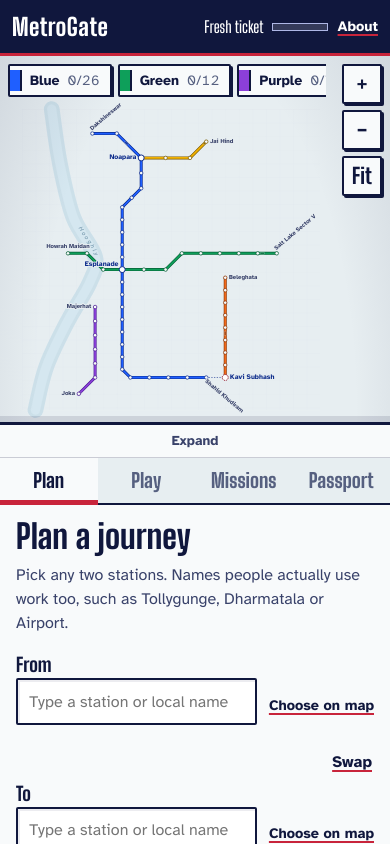
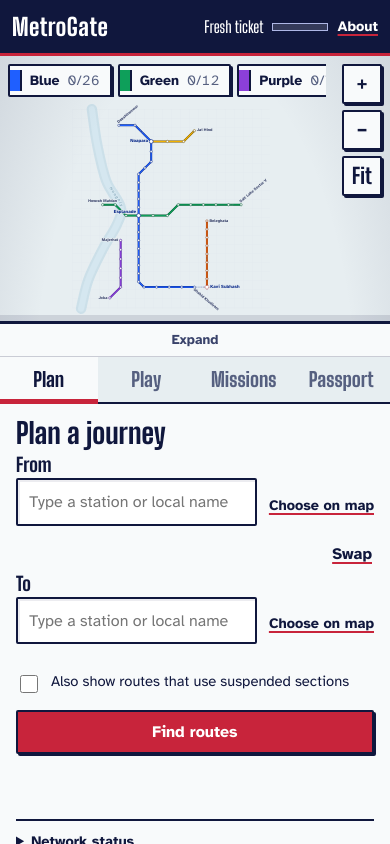
Before and after one commit to ank1tdey/MetroGate, a website with bundled scripts: page index.html in a window 390 px wide. Built offline with nearby package versions, Linux system fonts and the light colour scheme.

Commit message:
Add files via upload

```diff
--- a/css/layout.css
+++ b/css/layout.css
@@ -49,7 +49,7 @@
   .stage { grid-column: 1; grid-row: 1; }
   .panel { position: fixed; left: 0; right: 0; bottom: 0; z-index: 20; border-right: 0; border-top: 3px solid var(--ink); box-shadow: 0 -6px 0 rgba(16, 23, 61, .12); transition: height .38s cubic-bezier(.2, .8, .2, 1); padding-bottom: env(safe-area-inset-bottom); }
   .panel[data-sheet="peek"] { height: calc(96px + env(safe-area-inset-bottom)); }
-  .panel[data-sheet="half"] { height: 50dvh; }
+  .panel[data-sheet="half"] { height: 62dvh; }
   .panel[data-sheet="full"] { height: calc(100dvh - var(--bar-h)); }
   .panel[data-sheet="peek"] .panes { display: none; }
   .sheet-handle { display: block; width: 100%; background: var(--sheet); border: 0; border-bottom: 1px solid var(--rule); padding: 6px; font-weight: 700; font-size: .85rem; color: var(--ink-2); }
@@ -61,5 +61,8 @@
   .zoom-note { bottom: 112px; }
   .toasts { right: 8px; left: 8px; justify-items: center; bottom: 108px; }
   .panes { padding: 16px 16px 32px; }
-  .pane-title { font-size: 2.1rem; }
+  .pane-title { font-size: 1.8rem; margin-bottom: 6px; }
+  #pane-plan .lede { display: none; }
+  .plan-form { gap: 2px; }
+  .swap-row { margin-top: -6px; }
 }
--- a/css/ui.css
+++ b/css/ui.css
@@ -9,7 +9,7 @@
 .field.invalid .field-input { border-color: var(--stamp); }
 .field-error { color: var(--stamp-ink); font-size: .85rem; min-height: 1.2em; font-weight: 700; }
 .pick-row .btn-text { margin-bottom: 1.5em; font-size: .9rem; }
-.combo-list { position: absolute; left: 0; right: 0; top: calc(100% - 1.5em); z-index: 10; background: #fff; border: 2px solid var(--ink); box-shadow: var(--shadow); max-height: 260px; overflow-y: auto; }
+.combo-list { position: absolute; left: 0; right: 0; top: calc(100% - 1.5em); z-index: 10; background: #fff; border: 2px solid var(--ink); box-shadow: var(--shadow); max-height: min(280px, 38dvh); overflow-y: auto; -webkit-overflow-scrolling: touch; touch-action: pan-y; overscroll-behavior: contain; }
 .combo-opt { display: flex; align-items: center; gap: 10px; padding: 8px 10px; cursor: pointer; border-bottom: 1px solid var(--rule); }
 .combo-opt:last-child { border-bottom: 0; }
 .combo-opt:hover, .combo-opt[aria-selected="true"] { background: var(--ink); color: #fff; }
--- a/js/main.js
+++ b/js/main.js
@@ -35,7 +35,7 @@ async function boot() {
   const setSheet = (s) => { panel.dataset.sheet = s; handle.textContent = s === 'peek' ? 'Show panel' : s === 'half' ? 'Expand' : 'Show map'; };
   handle.addEventListener('click', () => setSheet(panel.dataset.sheet === 'peek' ? 'half' : panel.dataset.sheet === 'half' ? 'full' : 'peek'));
   const mobile = () => matchMedia('(max-width: 819px), (max-width: 1000px) and (orientation: portrait)').matches;
-  app.sheetFor = (reason) => { if (!mobile()) return; setSheet(reason === 'station' ? 'peek' : 'half'); };
+  app.sheetFor = (reason) => { if (!mobile()) return; setSheet(reason === 'station' ? 'peek' : reason === 'input' ? 'full' : 'half'); };
   setSheet('half');
 
   // ----- tabs -----
--- a/js/ui/combobox.js
+++ b/js/ui/combobox.js
@@ -5,9 +5,9 @@ const SUGGESTED = ['howrah', 'sealdah', 'esplanade', 'dum-dum', 'jai-hind', 'sal
 let uid = 0;
 
 /** Accessible station picker: type any current, local or former name. */
-export function createStationPicker({ net, label, hint, onChange }) {
+export function createStationPicker({ net, label, hint, onChange, onFocus }) {
   const id = `picker-${++uid}`;
-  let value = null; let active = -1; let results = [];
+  let value = null; let active = -1; let results = []; let touching = false;
   const input = h('input', { id, type: 'text', class: 'field-input', autocomplete: 'off', spellcheck: 'false', maxlength: 40, role: 'combobox', 'aria-autocomplete': 'list', 'aria-expanded': 'false', 'aria-controls': `${id}-list`, placeholder: 'Type a station or local name' });
   const list = h('ul', { id: `${id}-list`, class: 'combo-list', role: 'listbox', hidden: true, 'aria-label': `${label} suggestions` });
   const error = h('p', { class: 'field-error', id: `${id}-err`, role: 'alert' });
@@ -21,7 +21,8 @@ export function createStationPicker({ net, label, hint, onChange }) {
     items.forEach((s, i) => {
       const alias = (s.aliases ?? []).filter((a) => a.toLowerCase() !== s.name.toLowerCase()).slice(0, 2).join(', ');
       const li = h('li', { id: `${id}-o${i}`, role: 'option', class: 'combo-opt', 'aria-selected': 'false' }, bars(s), h('span', { class: 'combo-name' }, s.name), alias ? h('span', { class: 'combo-alias' }, `also ${alias}`) : null);
-      li.addEventListener('pointerdown', (e) => { e.preventDefault(); choose(s); });
+      li.addEventListener('mousedown', (e) => e.preventDefault()); // keep input focus on desktop
+      li.addEventListener('click', () => choose(s)); // a tap selects; a scroll gesture does not
       list.append(li);
     });
     list.hidden = items.length === 0; input.setAttribute('aria-expanded', String(items.length > 0));
@@ -32,9 +33,16 @@ export function createStationPicker({ net, label, hint, onChange }) {
     active = i; if (i >= 0) { input.setAttribute('aria-activedescendant', `${id}-o${i}`); list.children[i].scrollIntoView({ block: 'nearest' }); }
   }
   function choose(s) { value = s.id; input.value = stationLabel(s); error.textContent = ''; wrap.classList.remove('invalid'); close(); onChange?.(value); }
-  function suggestions() { const q = cleanQuery(input.value); return q ? net.search(q, 7) : SUGGESTED.map((x) => net.station(x)); }
+  function suggestions() {
+    const q = cleanQuery(input.value);
+    if (q) return net.search(q, 12);
+    const rest = net.stations.filter((x) => !SUGGESTED.includes(x.id)).sort((a, b) => a.name.localeCompare(b.name));
+    return [...SUGGESTED.map((x) => net.station(x)), ...rest];
+  }
 
-  input.addEventListener('focus', () => open(suggestions()));
+  list.addEventListener('touchstart', () => { touching = true; }, { passive: true });
+  list.addEventListener('touchend', () => { setTimeout(() => { touching = false; }, 300); }, { passive: true });
+  input.addEventListener('focus', () => { onFocus?.(); open(suggestions()); setTimeout(() => wrap.scrollIntoView({ block: 'start', behavior: 'smooth' }), 120); });
   input.addEventListener('input', () => { value = null; onChange?.(null); open(suggestions()); });
   input.addEventListener('keydown', (e) => {
     if (e.key === 'ArrowDown') { e.preventDefault(); if (list.hidden) open(suggestions()); mark(Math.min(results.length - 1, active + 1)); }
@@ -43,6 +51,7 @@ export function createStationPicker({ net, label, hint, onChange }) {
     else if (e.key === 'Escape') close();
   });
   input.addEventListener('blur', () => {
+    if (touching) { input.focus({ preventScroll: true }); return; }
     close();
     const text = cleanQuery(input.value);
     if (!text || value) return;
--- a/js/ui/planner.js
+++ b/js/ui/planner.js
@@ -10,8 +10,8 @@ const plural = (n, a, b) => `${n} ${n === 1 ? a : b}`;
 export function createPlanner(app, host) {
   const { net, progress, map, toast } = app;
   const st = { from: null, to: null, include: false, result: null, sel: 0, tracker: null, location: null };
-  const from = createStationPicker({ net, label: 'From', onChange: (id) => { st.from = id; } });
-  const to = createStationPicker({ net, label: 'To', onChange: (id) => { st.to = id; } });
+  const from = createStationPicker({ net, label: 'From', onFocus: () => app.sheetFor('input'), onChange: (id) => { st.from = id; } });
+  const to = createStationPicker({ net, label: 'To', onFocus: () => app.sheetFor('input'), onChange: (id) => { st.to = id; } });
   const pickBtn = (which) => h('button', { type: 'button', class: 'btn-text', onClick: () => app.startPick(which) }, 'Choose on map');
   const swap = h('button', { type: 'button', class: 'btn-text', onClick: () => { const a = st.from; const b = st.to; from.set(b); to.set(a); } }, 'Swap');
   const incl = h('input', { type: 'checkbox', id: 'incl-susp', onChange: (e) => { st.include = e.target.checked; if (st.from && st.to) plan(); } });
```
